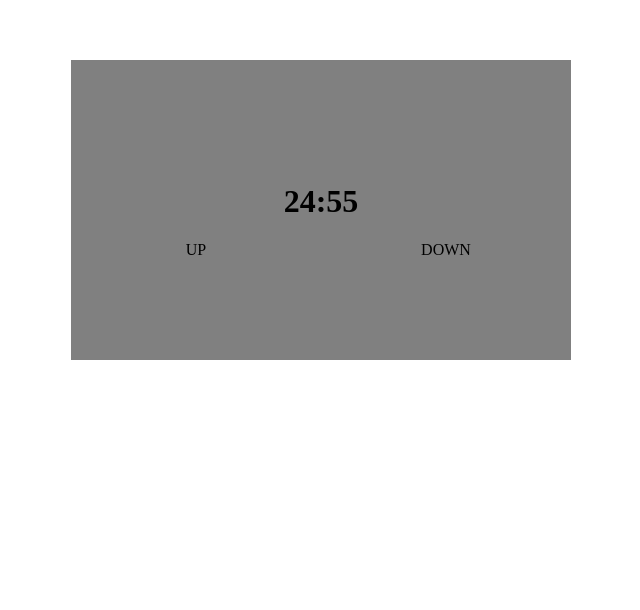
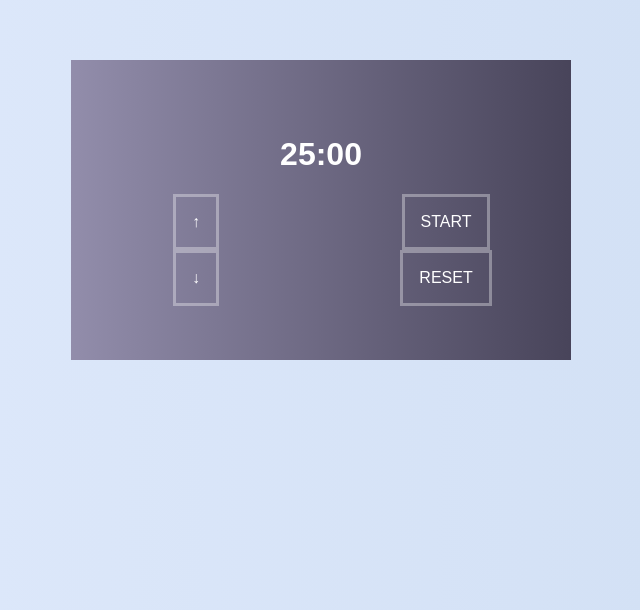
Before and after one commit to MatheoDodi/Pomodoro-Clock, a plain HTML site: page index.html in a window 1280 px wide. Shown: the part 190-800 px from the top of the page, without its empty margins (319-959 px from the left). Drawn offline with Linux system fonts and the light colour scheme.

Commit message:
added RESET and START button

```diff
--- a/index.html
+++ b/index.html
@@ -9,8 +9,10 @@
 <body>
 	<div class="clock">
 		<h1 id="timer">25:00</h1>
-		<span id="up" class="button">UP</span>
-		<span id="down" class="button">DOWN</span>
+		<span id="up" class="button">↑</span>
+		<span id="start" class="button">START</span>
+		<span id="downfive" class="button">↓</span>
+		<span id="down" class="button">RESET</span>
 	</div>
 <script src="script.js"></script>
 </body>
--- a/script.js
+++ b/script.js
@@ -8,7 +8,15 @@ function reset() {
 
 }
 
+function checkSecond() {
+
+}
+
 function timerFunc() {
+
+	if (minutes < 0) {
+		return timer.innerHTML = `DONE`;
+	}
 
 	if (minutes === 0 && seconds === 0) {
 		return timer.innerHTML = `DONE`;
@@ -37,6 +45,13 @@ document.querySelector('#up').addEventListener('click', function() {
 document.querySelector('#down').addEventListener('click', function() {
 	reset();
 	timer.innerHTML = `${minutes}:0${seconds}`;
+	clearInterval(START_GAME);
 	})
+document.querySelector('#downfive').addEventListener('click', function() {
+	minutes = minutes - 5;
+	timer.innerHTML = `${minutes}:${seconds}`;
 
-setInterval( timerFunc , 1000);
+	})
+document.querySelector('#start').addEventListener('click', function() {
+	START_GAME = setInterval( timerFunc , 1000);
+})
--- a/style.css
+++ b/style.css
@@ -1,19 +1,31 @@
+* {
+	box-sizing: border-box;
+}
+
 body {
+	background: #E0EAFC;  /* fallback for old browsers */
+    background: -webkit-linear-gradient(to left, #CFDEF3, #E0EAFC);  /* Chrome 10-25, Safari 5.1-6 */
+	background: linear-gradient(to left, #CFDEF3, #E0EAFC); /* W3C, IE 10+/ Edge, Firefox 16+, Chrome 26+, Opera 12+, Safari 7+ */
 	margin: 0;
 	display: flex;
 	align-items: center;
 	justify-content: center;
 	height: 100vh;
+	font-family: sans-serif;
 }
 
 .clock {
 	width: 500px;
 	height: 300px;
-	background: gray;
+	background: #1F1C2C;  /* fallback for old browsers */
+	background: -webkit-linear-gradient(to right, #928DAB, rgb(72, 68, 90));  /* Chrome 10-25, Safari 5.1-6 */
+	background: linear-gradient(to right, #928DAB, rgb(72, 68, 90)); /* W3C, IE 10+/ Edge, Firefox 16+, Chrome 26+, Opera 12+, Safari 7+ */
+
 	display: grid;
 	grid-template-columns: repeat(2, 1fr);
 	justify-items: center;
 	align-content: center;
+	color: white;
 }
 
 #timer {
@@ -21,5 +33,9 @@ body {
 }
 
 .button {
+	text-align: center;
 	cursor: pointer;
+	display: block;
+	padding: 1rem;
+	border: 3px solid rgba(255, 255, 255, 0.342);
 }
```
